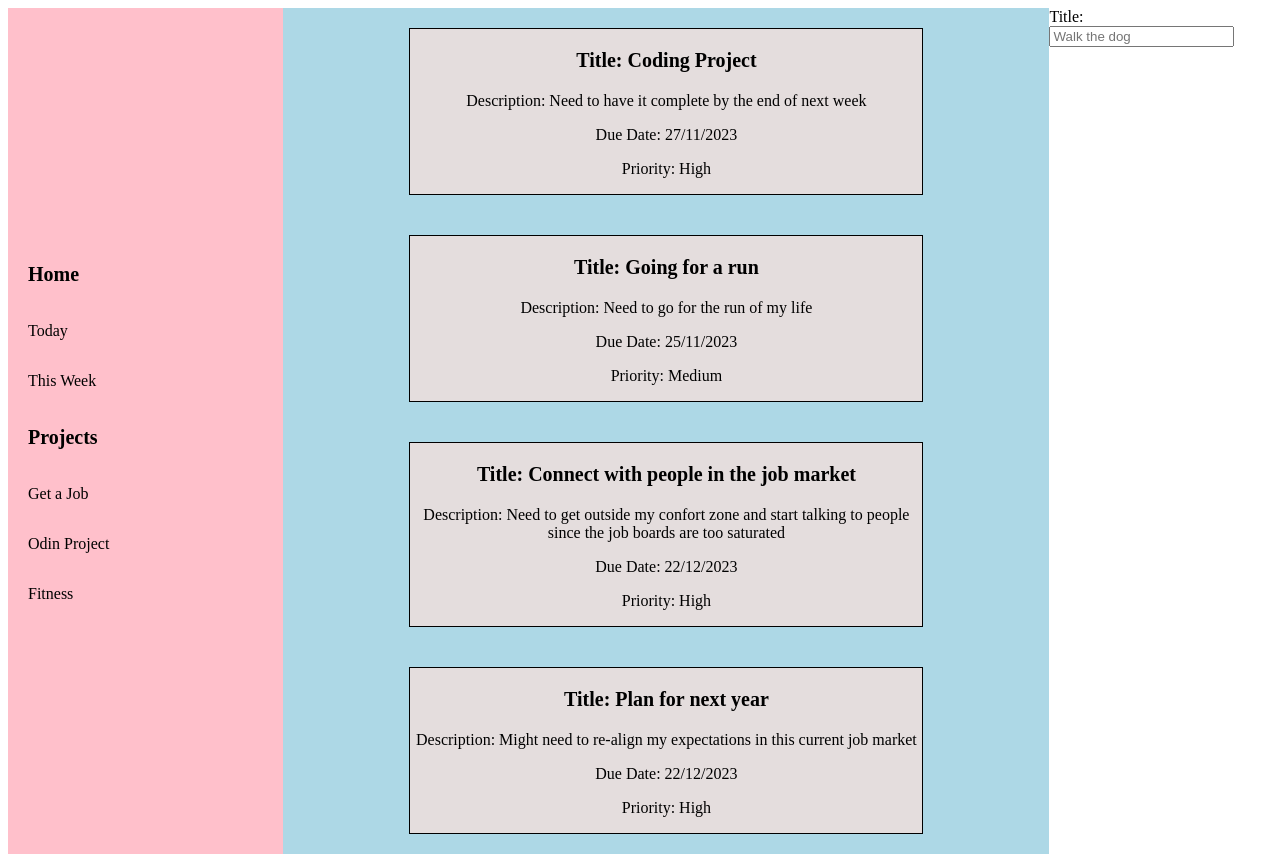
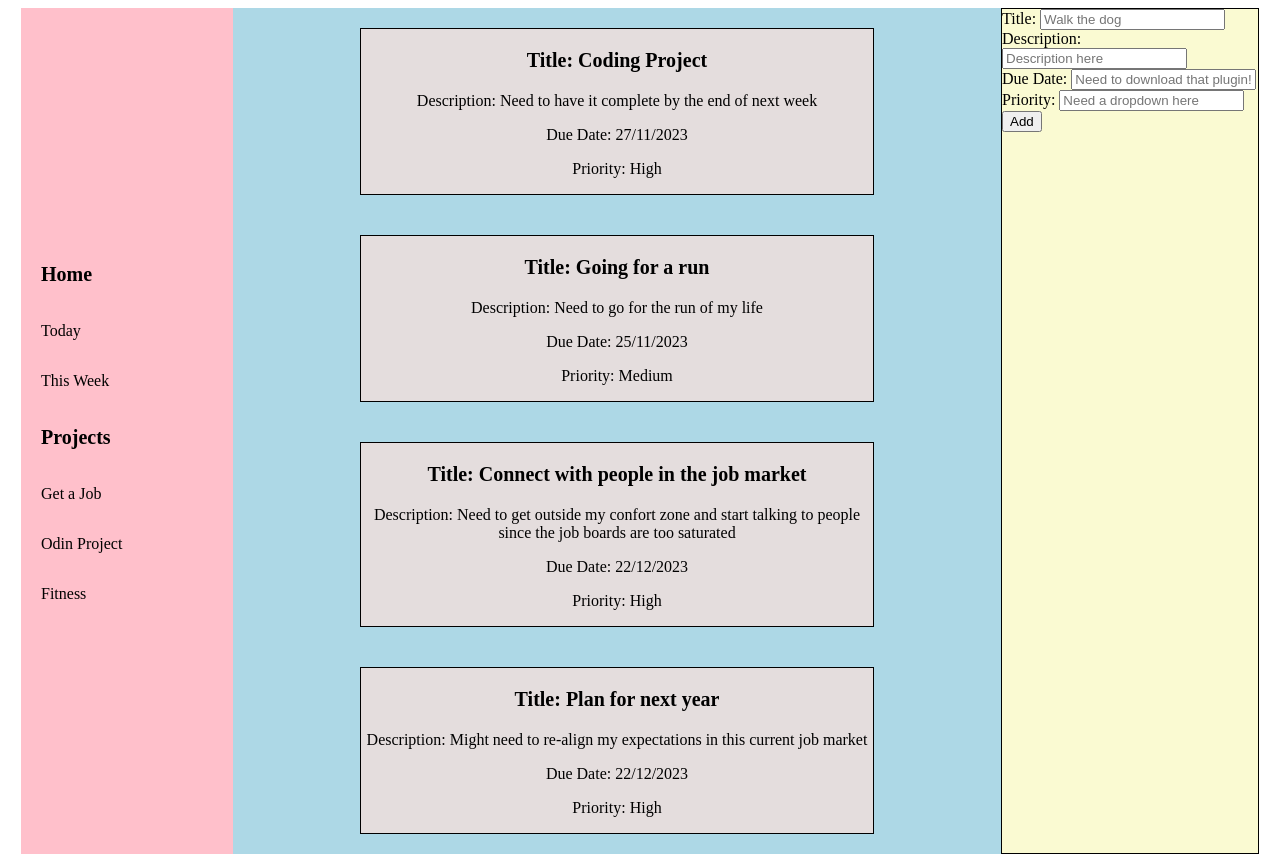
Before and after one commit to souste/todo-list, a website with bundled scripts: page dist/index.html in a window 1280 px wide. Built offline with nearby package versions, Linux system fonts and the light colour scheme.

Commit message:
added more details to the todo list form

```diff
--- a/src/index.js
+++ b/src/index.js
@@ -94,11 +94,33 @@ topic4.renderTodoList();
 // Form
 
 const formContainer = document.createElement("div");
+formContainer.classList.add("form-container");
 
 const formHTML = `
 <form action="">
+
+
+<div>
 <label for="title">Title:</label>
-<input type="text" placeholder="Walk the dog">
+<input type="text" placeholder="Walk the dog" id="title" name="title">
+</div>
+
+<div>
+<label for="description">Description:</label>
+<input type="text" placeholder="Description here" id="description" name="description">
+</div>
+
+<div>
+<label for="dueDate">Due Date:</label>
+<input type="text" placeholder="Need to download that plugin!" id="dueDate" name="dueDate">
+</div>
+
+<div>
+<label for="priority">Priority:</label>
+<input type="text" placeholder="Need a dropdown here" id="priority" name="priority">
+</div>
+
+<button>Add</button>
 
 
 </form>
--- a/src/style.css
+++ b/src/style.css
@@ -3,8 +3,10 @@
   justify-content: center;
 }
 
+/* MENU BAR */
+
 .menu-container {
-  width: 20vw;
+  width: 15vw;
   background-color: pink;
   display: flex;
   flex-direction: column;
@@ -16,6 +18,18 @@
   font-weight: bold;
   font-size: 20px;
 }
+
+/* FORM CONTAINER */
+
+.form-container {
+  border: 1px solid black;
+  background-color: lightgoldenrodyellow;
+  display: flex;
+  flex-direction: column;
+  width: 20vw;
+}
+
+/* // LIST CONTAINER */
 
 .lists-container {
   display: flex;
```
Also changed, not shown: dist/main.js.
